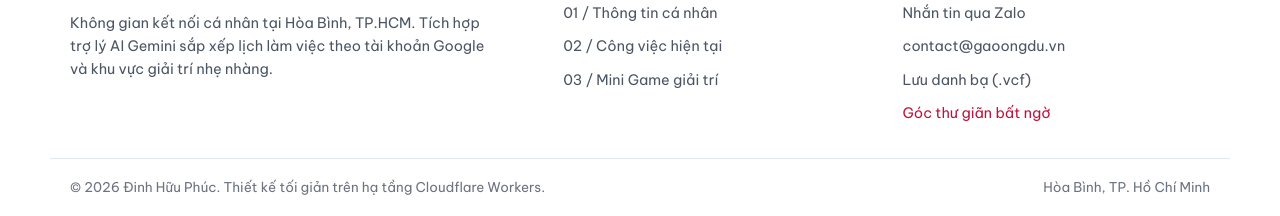
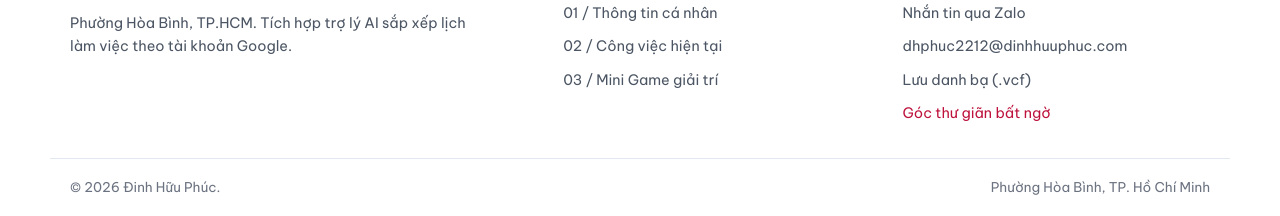
Before and after one commit to dhphuc2212/dinhhuuphucwebsite, a plain HTML site: page index.html in a window 1280 px wide. Shown: the part 1356-1572 px from the top of the page. Drawn offline with Linux system fonts and the light colour scheme; no server answers.

Commit message:
Update index.html

```diff
--- a/index.html
+++ b/index.html
@@ -3,7 +3,7 @@
 <head>
   <meta charset="UTF-8" />
   <meta name="viewport" content="width=device-width, initial-scale=1.0" />
-  <title>Đinh Hữu Phúc — Trang cá nhân</title>
+  <title>Đinh Hữu Phúc — Profile</title>
   <meta name="description" content="Trang thông tin cá nhân của Đinh Hữu Phúc — Kết nối trực tiếp, trợ lý AI Gemini và tiện ích giải trí." />
 
   <!-- Fonts hiện đại hỗ trợ tiếng Việt sắc nét -->
@@ -79,7 +79,7 @@
           <span class="brand-name">Đinh Hữu Phúc<span class="brand-dot">.</span></span>
         </div>
         <p class="footer-bio">
-          Không gian kết nối cá nhân tại Hòa Bình, TP.HCM. Tích hợp trợ lý AI Gemini sắp xếp lịch làm việc theo tài khoản Google và khu vực giải trí nhẹ nhàng.
+         Phường Hòa Bình, TP.HCM. Tích hợp trợ lý AI sắp xếp lịch làm việc theo tài khoản Google.
         </p>
       </div>
 
@@ -96,7 +96,7 @@
         <h4 class="footer-heading">Kết nối nhanh</h4>
         <ul class="footer-list">
           <li><a href="https://zalo.me/0983533945" target="_blank" rel="noopener noreferrer">Nhắn tin qua Zalo</a></li>
-          <li><a href="mailto:contact@gaoongdu.vn">contact@gaoongdu.vn</a></li>
+          <li><a href="mailto:contact@gaoongdu.vn">dhphuc2212@dinhhuuphuc.com</a></li>
           <li><button type="button" id="footerVcardBtn" class="footer-nav-link">Lưu danh bạ (.vcf)</button></li>
           <li><button type="button" id="footerTrollBtn" class="footer-nav-link text-danger-soft">Góc thư giãn bất ngờ</button></li>
         </ul>
@@ -104,8 +104,8 @@
     </div>
 
     <div class="container footer-bottom">
-      <p>© 2026 Đinh Hữu Phúc. Thiết kế tối giản trên hạ tầng Cloudflare Workers.</p>
-      <p class="footer-loc">Hòa Bình, TP. Hồ Chí Minh</p>
+      <p>© 2026 Đinh Hữu Phúc.</p>
+      <p class="footer-loc">Phường Hòa Bình, TP. Hồ Chí Minh</p>
     </div>
   </footer>
 
```
